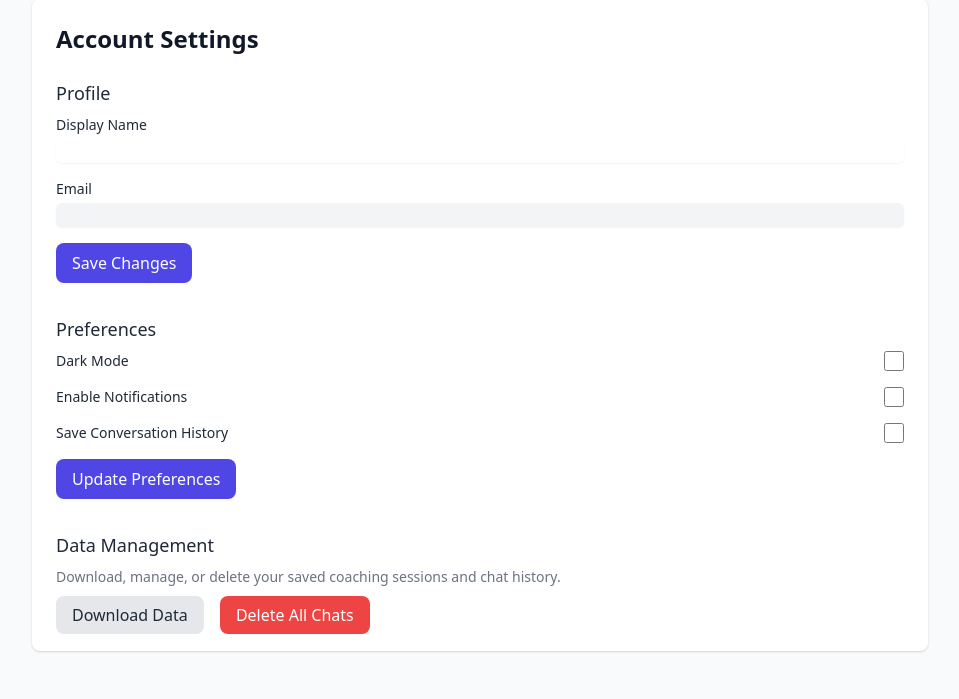
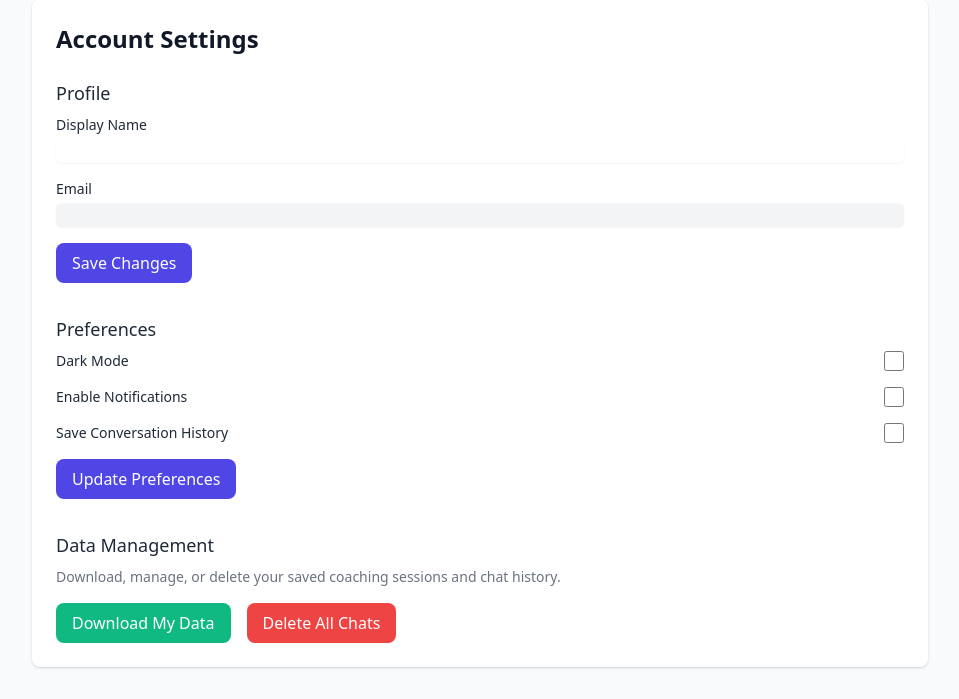
Before and after one commit to andycoder1/kindfriend, a FastAPI app: template templates/account.html in a window 1280 px wide. Shown: the part 101-800 px from the top of the page, without its empty margins (160-1119 px from the left). Run offline with FastAPI, Linux system fonts and the light colour scheme; the template is opened without the code that fills it, so the values that code supplies are empty; parts of the project's set-up code (start-up, migrations or seed data) failed here and were passed over.

Commit message:
Update account.html
Updated The green button now downloads user data.

The red button safely submits a POST to delete all chats.

```diff
--- a/templates/account.html
+++ b/templates/account.html
@@ -62,8 +62,22 @@
       <h3 class="text-lg font-medium mb-2">Data Management</h3>
       <p class="text-sm text-gray-500 mb-4">Download, manage, or delete your saved coaching sessions and chat history.</p>
       <div class="space-x-3">
-        <a href="/account/download-data" class="px-4 py-2 bg-gray-200 rounded-lg hover:bg-gray-300">Download Data</a>
-        <a href="/account/clear-chats" class="px-4 py-2 bg-red-500 text-white rounded-lg hover:bg-red-600">Delete All Chats</a>
+       <div class="flex gap-4">
+  <!-- Download Data -->
+  <a href="/account/download-data"
+     class="px-4 py-2 bg-green-500 text-white rounded-lg hover:bg-green-600">
+    Download My Data
+  </a>
+
+  <!-- Delete All Chats -->
+  <form method="post" action="/account/clear-chats" class="inline">
+    <button type="submit"
+            class="px-4 py-2 bg-red-500 text-white rounded-lg hover:bg-red-600">
+      Delete All Chats
+    </button>
+  </form>
+</div>
+
       </div>
     </section>
   </div>
```
